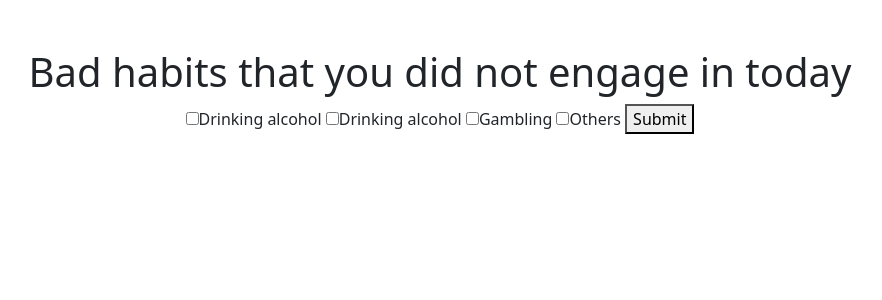
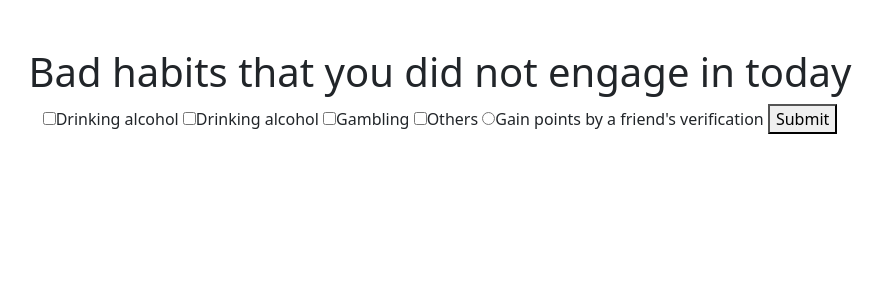
Before and after one commit to manchunyu/iquit, a Flask app: page /tracker in a window 1280 px wide. Shown: the part 76-376 px from the top of the page, without its empty margins (200-1082 px from the left). Run offline with Flask 3, Linux system fonts and the light colour scheme; a user stored in the database is signed in; some libraries are stand-ins or nearby versions.

Commit message:
Add verifications table for score tracking

```diff
--- a/app.py
+++ b/app.py
@@ -93,13 +93,13 @@ def tracker():
 
     else:
         habits = db.execute(
-            "SELECT * FROM habits WHERE user_id = ?", session["user_id"]
+            "SELECT habit FROM habits WHERE user_id = ?", session["user_id"]
         )
 
         if not habits:
             return redirect("/add")
 
-        for row in habits:
+        """for row in habits:
             # SQLite store as string: has to convert to correct object for comparison
             if (
             datetime.datetime.strptime(row["enter_time"], "%Y-%m-%d").date()
@@ -107,8 +107,8 @@ def tracker():
             ):
                 return apology("Today's work is done", 403)
 
-        else:
-            return render_template("tracker.html", habits=habits)
+        else:"""
+        return render_template("tracker.html", habits=habits)
 
 @app.route("/login", methods=["GET", "POST"])
 def login():
--- a/templates/tracker.html
+++ b/templates/tracker.html
@@ -9,6 +9,20 @@
         {% for habit in habits %}
             <input name="habit" type="checkbox" value="{{ habit.habit }}">{{ habit.habit }}
         {% endfor%}
+        <input name="verification" type="radio" id="verification">Gain points by a friend's verification
+        <select id="friends" hidden>
+            {% for friend in friendships %}
+                <option value="{{ friend.first_name }}"> {{ friend.first_name }}</option>
+            {% endfor %}
+        </select>
         <button type="submit">Submit</button>
     </form>
+
+    <script>
+        let verification = document.querySelector('#verification');
+        let friendsList = document.querySelector('#friends');
+        verification.addEventListener('select', function() {
+            friendsList.removeAttribute('hidden');
+        })
+    </script>
 {% endblock %}
```
Also changed, not shown: log.sql (+4 -4 lines), iquit.db.
